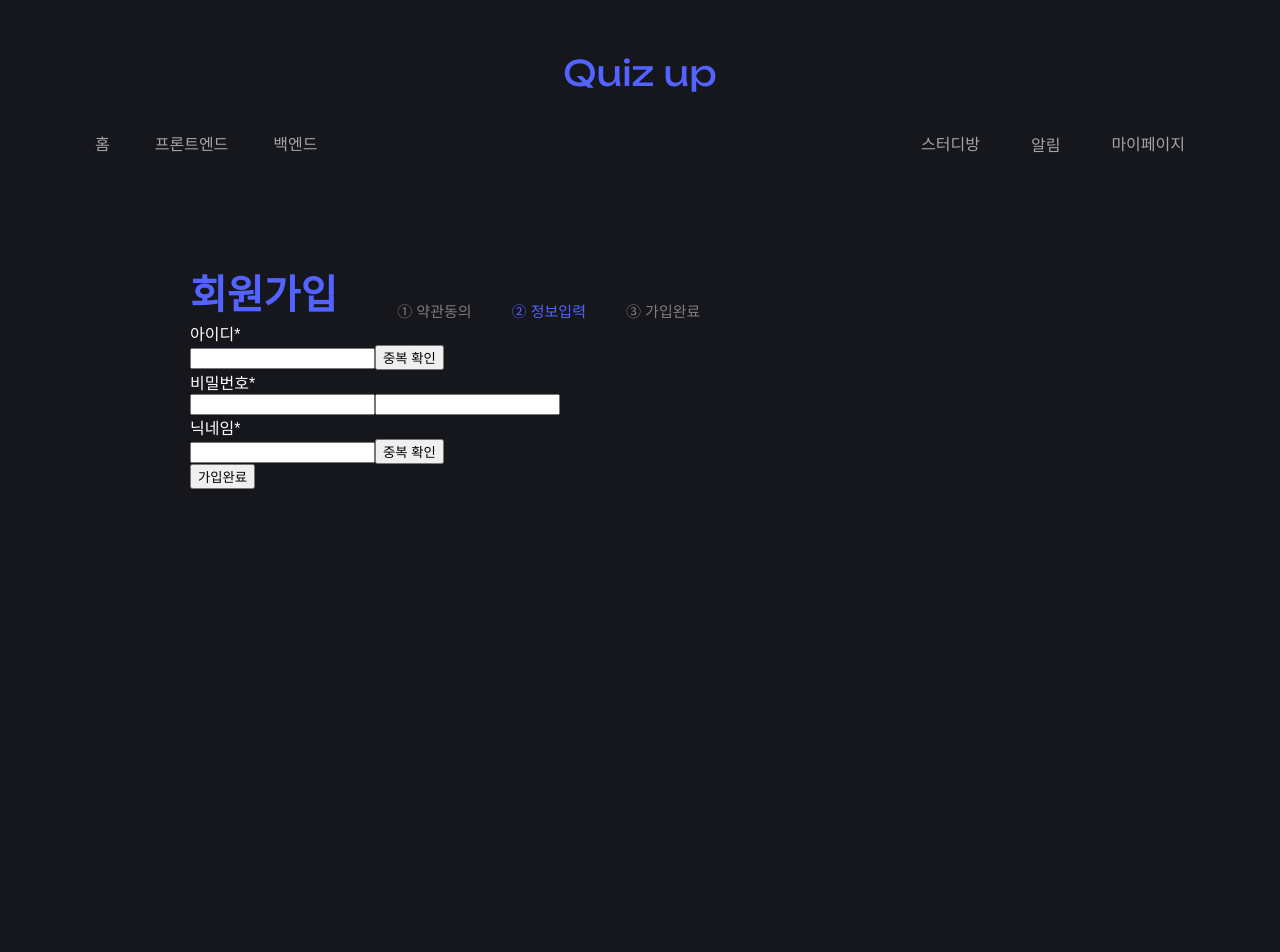
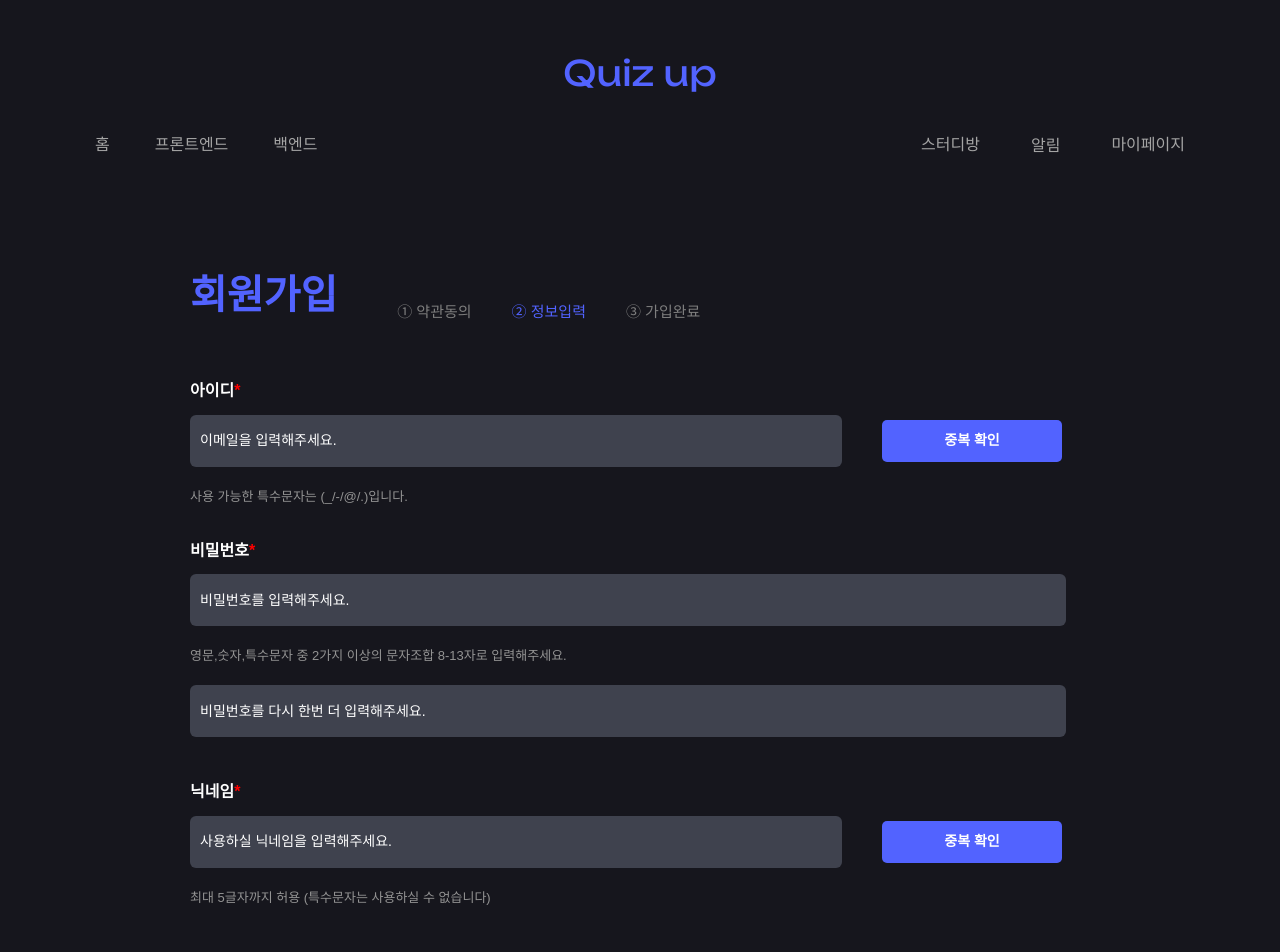
Before and after one commit to QuizUpWebProject/front, a React (Create React App) app: page /joinform in a window 1280 px wide. Shown: the top 952 px of the page. Before the commit the page ends 800 px from the top, so only its background shows below. Built offline with nearby package versions, Linux system fonts and the light colour scheme.

Commit message:
design: joinform UI 구현 #8

```diff
--- a/src/components/join/JoinForm.jsx
+++ b/src/components/join/JoinForm.jsx
@@ -1,35 +1,137 @@
 import { useNavigate } from "react-router-dom";
+import styled from "styled-components";
 
 export default function JoinForm() {
   const navigate = useNavigate();
 
   return (
-    <>
-      <div>
+    <Wrapper>
+      <Container>
+        <Label>
+          아이디<span>*</span>
+        </Label>
         <div>
-          아이디<span>*</span>
+          <SInput placeholder="이메일을 입력해주세요." />
+          <CheckBtn>중복 확인</CheckBtn>
         </div>
-        <input />
-        <button>중복 확인</button>
-      </div>
+        <Text>사용 가능한 특수문자는 (_/-/@/.)입니다.</Text>
+      </Container>
 
-      <div>
+      <Container>
+        <Label>
+          비밀번호<span>*</span>
+        </Label>
+        <Input placeholder="비밀번호를 입력해주세요. " />
+        <Text>
+          영문,숫자,특수문자 중 2가지 이상의 문자조합 8-13자로 입력해주세요.
+        </Text>
+        <Input placeholder="비밀번호를 다시 한번 더 입력해주세요." />
+      </Container>
+
+      <Container>
+        <Label>
+          닉네임<span>*</span>
+        </Label>
         <div>
-          비밀번호<span>*</span>
+          <SInput placeholder="사용하실 닉네임을 입력해주세요." />
+          <CheckBtn>중복 확인</CheckBtn>
         </div>
-        <input />
-        <input />
-      </div>
+        <Text>최대 5글자까지 허용 (특수문자는 사용하실 수 없습니다)</Text>
+      </Container>
 
-      <div>
-        <div>
-          닉네임<span>*</span>
-        </div>
-        <input />
-        <button>중복 확인</button>
-      </div>
-
-      <button onClick={() => navigate("/joinend")}>가입완료</button>
-    </>
+      <Button onClick={() => navigate("/joinend")}>가입완료</Button>
+    </Wrapper>
   );
 }
+
+const Wrapper = styled.div`
+  margin-top: 60px;
+  margin-bottom: 40px;
+`;
+
+const Container = styled.div`
+  margin-bottom: 30px;
+`;
+
+const Label = styled.div`
+  font-size: 16px;
+  font-weight: 600;
+  line-height: 19.5px;
+  margin-bottom: 14px;
+
+  span {
+    color: #ff0000;
+  }
+`;
+
+const SInput = styled.input`
+  width: 642px;
+  height: 42px;
+  background-color: #3f424e;
+  border: none;
+  border-radius: 6px;
+  color: #ffffff;
+  padding: 5px;
+  margin-bottom: 15px;
+  margin-right: 20px;
+
+  &::placeholder {
+    color: #ffffff;
+    font-size: 14px;
+    font-weight: 400;
+    padding: 5px;
+  }
+`;
+
+const CheckBtn = styled.button`
+  width: 180px;
+  height: 42px;
+  border: none;
+  border-radius: 5px;
+  background-color: #5263ff;
+  color: #ffffff;
+  margin-left: 20px;
+  font-size: 14px;
+  font-weight: 600;
+  line-height: 29px;
+`;
+
+const Input = styled.input`
+  width: 866px;
+  height: 42px;
+  background-color: #3f424e;
+  border: none;
+  border-radius: 6px;
+  color: #ffffff;
+  padding: 5px;
+  margin-bottom: 15px;
+
+  &::placeholder {
+    color: #ffffff;
+    font-size: 14px;
+    font-weight: 400;
+    padding: 5px;
+  }
+`;
+
+const Text = styled.div`
+  color: #939393;
+  font-size: 13px;
+  font-weight: 400;
+  line-height: 29px;
+  margin-bottom: 15px;
+`;
+
+const Button = styled.button`
+  width: 866px;
+  height: 47px;
+  border: none;
+  border-radius: 6px;
+  background-color: #5263ff;
+  color: #ffffff;
+  font-size: 15px;
+  font-weight: 600;
+  line-height: 29px;
+  margin-top: 20px;
+  margin-bottom: 20px;
+`;
```
